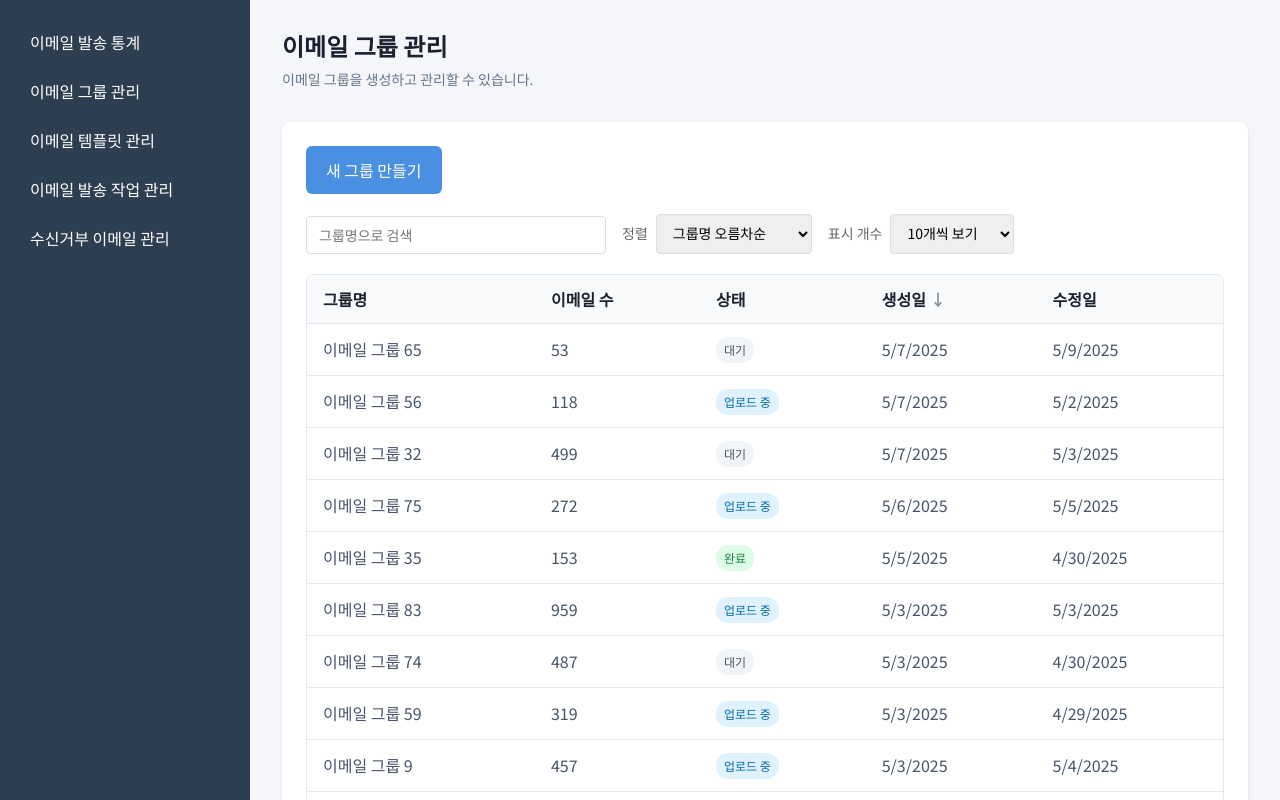
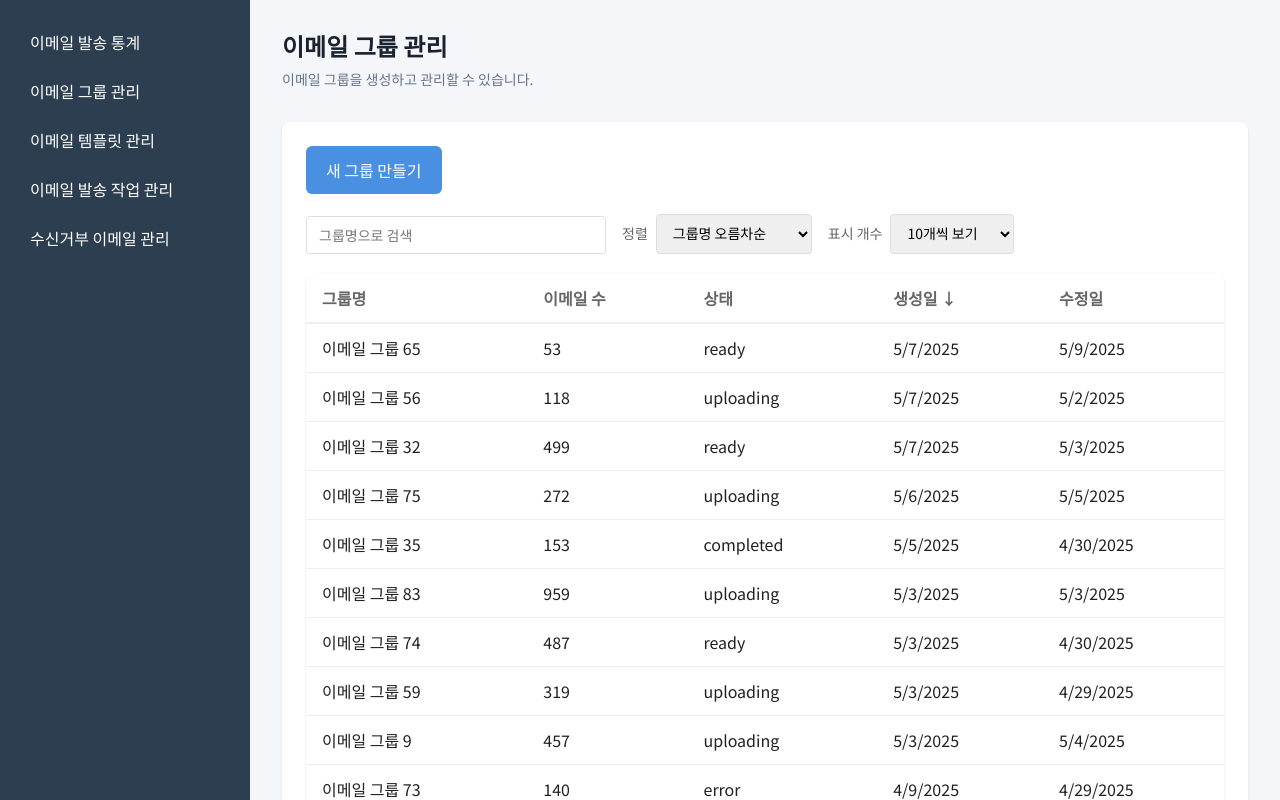
Before and after one commit to leessang10/bulk_email_project, a React (Vite) app in the folder frontend/: page /email-groups in a window 1280 px wide. Shown: the top 800 px of the page. Built offline with nearby package versions, Linux system fonts and the light colour scheme.

Commit message:
feat: rem 방식으로 변경

```diff
--- a/frontend/src/common/components/PageLayout.tsx
+++ b/frontend/src/common/components/PageLayout.tsx
@@ -22,37 +22,41 @@ const PageLayout = ({ title, description, children }: PageLayoutProps) => {
 export default PageLayout;
 
 const PageContainer = styled.div`
-  padding: 32px;
-  // max-width: 1200px;
+  padding: 2rem;
   margin: 0 auto;
   width: 100%;
+  min-height: calc(100vh - 4rem); // 헤더 높이를 제외한 전체 높이
+  display: flex;
+  flex-direction: column;
 
   @media (max-width: 768px) {
-    padding: 16px;
+    padding: 1rem;
   }
 `;
 
 const PageHeader = styled.div`
-  margin-bottom: 32px;
+  margin-bottom: 2rem;
+  flex-shrink: 0;
 `;
 
 const PageTitle = styled.h1`
-  font-size: 24px;
+  font-size: 1.5rem;
   font-weight: 600;
   color: #1a2230;
-  margin: 0 0 8px 0;
+  margin: 0 0 0.5rem 0;
 `;
 
 const PageDescription = styled.p`
   color: #64748b;
   margin: 0;
-  font-size: 14px;
+  font-size: 0.875rem;
 `;
 
 const ContentSection = styled.section`
   background: white;
-  border-radius: 8px;
+  border-radius: 0.5rem;
   box-shadow: 0 1px 3px rgba(0, 0, 0, 0.1);
-  padding: 24px;
-  margin-bottom: 24px;
+  padding: 1.5rem;
+  flex: 1;
+  overflow: auto;
 `;
--- a/frontend/src/common/components/Table.tsx
+++ /dev/null
@@ -1,119 +0,0 @@
-import styled from "styled-components";
-
-interface Column {
-  key: string;
-  label: string;
-  render?: (value: any) => React.ReactNode;
-}
-
-export interface TableProps<T> {
-  columns: Column[];
-  data: T[];
-  sortKey?: string;
-  sortDirection?: "asc" | "desc";
-  onSort?: (key: string) => void;
-  onRowClick?: (row: T) => void;
-}
-
-const TableContainer = styled.div`
-  overflow-x: auto;
-  background: white;
-  border-radius: 8px;
-  border: 1px solid #e2e8f0;
-`;
-
-const StyledTable = styled.table`
-  width: 100%;
-  border-collapse: collapse;
-`;
-
-const Th = styled.th<{ sortable?: boolean }>`
-  padding: 12px 16px;
-  text-align: left;
-  font-weight: 600;
-  color: #1a2230;
-  border-bottom: 1px solid #e2e8f0;
-  background-color: #f8fafc;
-  cursor: ${({ sortable }) => (sortable ? "pointer" : "default")};
-  white-space: nowrap;
-
-  &:hover {
-    ${({ sortable }) => sortable && "background-color: #f1f5f9;"}
-  }
-`;
-
-const Td = styled.td`
-  padding: 12px 16px;
-  border-bottom: 1px solid #e2e8f0;
-  color: #475569;
-`;
-
-const Tr = styled.tr`
-  cursor: pointer;
-  transition: background-color 0.2s;
-
-  &:hover {
-    background-color: #f8fafc;
-  }
-
-  &:last-child td {
-    border-bottom: none;
-  }
-`;
-
-const SortIcon = styled.span<{ direction?: "asc" | "desc" }>`
-  margin-left: 4px;
-  opacity: 0.5;
-
-  &::after {
-    content: "${({ direction }) =>
-      direction === "asc" ? "↑" : direction === "desc" ? "↓" : ""}";
-  }
-`;
-
-const Table = <T extends Record<string, any>>({
-  columns,
-  data,
-  sortKey,
-  sortDirection,
-  onSort,
-  onRowClick,
-}: TableProps<T>) => {
-  return (
-    <TableContainer>
-      <StyledTable>
-        <thead>
-          <tr>
-            {columns.map((column) => (
-              <Th
-                key={column.key}
-                onClick={() => onSort?.(column.key)}
-                sortable={!!onSort}
-              >
-                {column.label}
-                {sortKey === column.key && (
-                  <SortIcon direction={sortDirection} />
-                )}
-              </Th>
-            ))}
-          </tr>
-        </thead>
-        <tbody>
-          {data.map((row, index) => (
-            <Tr key={index} onClick={() => onRowClick?.(row)}>
-              {columns.map((column) => (
-                <Td key={column.key}>
-                  {column.render
-                    ? column.render(row[column.key])
-                    : row[column.key]}
-                </Td>
-              ))}
-            </Tr>
-          ))}
-        </tbody>
-      </StyledTable>
-    </TableContainer>
-  );
-};
-
-export default Table;
--- a/frontend/src/common/components/Table/index.tsx
+++ b/frontend/src/common/components/Table/index.tsx
@@ -3,8 +3,8 @@ import styled from "styled-components";
 
 const TableContainer = styled.div`
   background: white;
-  border-radius: 8px;
-  box-shadow: 0 1px 3px rgba(0, 0, 0, 0.1);
+  border-radius: 0.5rem;
+  box-shadow: 0 0.0625rem 0.1875rem rgba(0, 0, 0, 0.1);
 `;
 
 const StyledTable = styled.table`
@@ -13,9 +13,9 @@ const StyledTable = styled.table`
 `;
 
 const Th = styled.th`
-  padding: 12px 16px;
+  padding: 0.75rem 1rem;
   text-align: left;
-  border-bottom: 2px solid #eee;
+  border-bottom: 0.125rem solid #eee;
   color: #666;
   font-weight: 600;
   cursor: pointer;
@@ -26,8 +26,8 @@ const Th = styled.th`
 `;
 
 const Td = styled.td`
-  padding: 12px 16px;
-  border-bottom: 1px solid #eee;
+  padding: 0.75rem 1rem;
+  border-bottom: 0.0625rem solid #eee;
 `;
 
 const Tr = styled.tr`
--- a/frontend/src/pages/email-groups/components/EmailGroupForm.tsx
+++ b/frontend/src/pages/email-groups/components/EmailGroupForm.tsx
@@ -1,7 +1,7 @@
 import { useState } from "react";
 import styled from "styled-components";
-import FileUpload from "../../../components/FileUpload";
-import KeyValueInput from "../../../components/KeyValueInput";
+import FileUpload from "../../../common/components/FileUpload";
+import KeyValueInput from "../../../common/components/KeyValueInput";
 
 interface EmailGroupFormProps {
   mode: "create" | "edit" | "view";
@@ -25,26 +25,26 @@ interface EmailGroupFormProps {
 const Form = styled.form`
   display: flex;
   flex-direction: column;
-  gap: 32px;
+  gap: 2rem;
 `;
 
 const FormGroup = styled.div`
   display: flex;
   flex-direction: column;
-  gap: 12px;
+  gap: 0.75rem;
 `;
 
 const Label = styled.label`
   font-weight: 600;
   color: #1a2230;
-  font-size: 15px;
+  font-size: 0.9375rem;
 `;
 
 const Input = styled.input`
-  padding: 12px 16px;
+  padding: 0.75rem 1rem;
   border: 1px solid #e2e8f0;
-  border-radius: 8px;
-  font-size: 14px;
+  border-radius: 0.5rem;
+  font-size: 0.875rem;
   width: 100%;
 
   &:focus {
@@ -59,31 +59,31 @@ const Input = styled.input`
 
 const StatusSection = styled.div`
   background-color: #f8fafc;
-  border-radius: 8px;
-  padding: 20px;
+  border-radius: 0.5rem;
+  padding: 1.25rem;
 `;
 
 const StatusGrid = styled.div`
   display: grid;
   grid-template-columns: repeat(2, 1fr);
-  gap: 16px;
+  gap: 1rem;
 `;
 
 const StatusItem = styled.div`
   display: flex;
   flex-direction: column;
-  gap: 4px;
+  gap: 0.25rem;
 `;
 
 const StatusLabel = styled.span`
-  font-size: 13px;
+  font-size: 0.8125rem;
   color: #64748b;
 `;
 
 const StatusValue = styled.span<{
   $status?: NonNullable<EmailGroupFormProps["initialData"]>["status"];
 }>`
-  font-size: 15px;
+  font-size: 0.9375rem;
   font-weight: 600;
   ${({ $status }) => {
     if (!$status) return "color: #1a2230;";
@@ -103,24 +103,24 @@ const StatusValue = styled.span<{
 const EmailSection = styled.div`
   display: flex;
   flex-direction: column;
-  gap: 16px;
+  gap: 1rem;
 `;
 
 const SearchInput = styled(Input)`
-  margin-bottom: 8px;
+  margin-bottom: 0.5rem;
 `;
 
 const EmailList = styled.div`
   border: 1px solid #e2e8f0;
-  border-radius: 8px;
+  border-radius: 0.5rem;
   overflow: hidden;
 `;
 
 const EmailItem = styled.div`
-  padding: 12px 16px;
+  padding: 0.75rem 1rem;
   border-bottom: 1px solid #e2e8f0;
   color: #475569;
-  font-size: 14px;
+  font-size: 0.875rem;
 
   &:last-child {
     border-bottom: none;
@@ -128,23 +128,23 @@ const EmailItem = styled.div`
 `;
 
 const NoResults = styled.div`
-  padding: 24px;
+  padding: 1.5rem;
   text-align: center;
   color: #64748b;
-  font-size: 14px;
+  font-size: 0.875rem;
 `;
 
 const ButtonGroup = styled.div`
   display: flex;
-  gap: 12px;
-  margin-top: 8px;
+  gap: 0.75rem;
+  margin-top: 0.5rem;
 `;
 
 const Button = styled.button<{ variant?: "primary" | "danger" }>`
-  padding: 12px 20px;
-  border-radius: 8px;
+  padding: 0.75rem 1.25rem;
+  border-radius: 0.5rem;
   font-weight: 500;
-  font-size: 14px;
+  font-size: 0.875rem;
   cursor: pointer;
   transition: all 0.2s;
   flex: 1;
--- a/frontend/src/pages/email-groups/index.tsx
+++ b/frontend/src/pages/email-groups/index.tsx
@@ -10,9 +10,9 @@ import EmailGroupForm from "./components/EmailGroupForm";
 const StatusBadge = styled.span<{ status: EmailGroup["status"] }>`
   display: inline-flex;
   align-items: center;
-  padding: 4px 8px;
-  border-radius: 12px;
-  font-size: 12px;
+  padding: 0.25rem 0.5rem;
+  border-radius: 0.75rem;
+  font-size: 0.75rem;
   font-weight: 500;
 
   ${({ status }) => {
@@ -260,9 +260,9 @@ const EmailGroupsPage = () => {
 export default EmailGroupsPage;
 
 const ActionButtons = styled.div`
-  margin-bottom: 20px;
+  margin-bottom: 1.25rem;
   display: flex;
-  gap: 10px;
+  gap: 0.625rem;
 
   @media (max-width: 768px) {
     flex-direction: column;
@@ -270,11 +270,11 @@ const ActionButtons = styled.div`
 `;
 
 const Button = styled.button`
-  padding: 12px 20px;
+  padding: 0.75rem 1.25rem;
   background-color: #4a90e2;
   color: white;
   border: none;
-  border-radius: 6px;
+  border-radius: 0.375rem;
   cursor: pointer;
   font-weight: 500;
   transition: background-color 0.2s;
```
Also changed, not shown: frontend/src/common/components/FileUpload.tsx (renamed from frontend/src/components/FileUpload.tsx), frontend/src/common/components/KeyValueInput.tsx (renamed from frontend/src/components/KeyValueInput.tsx).
